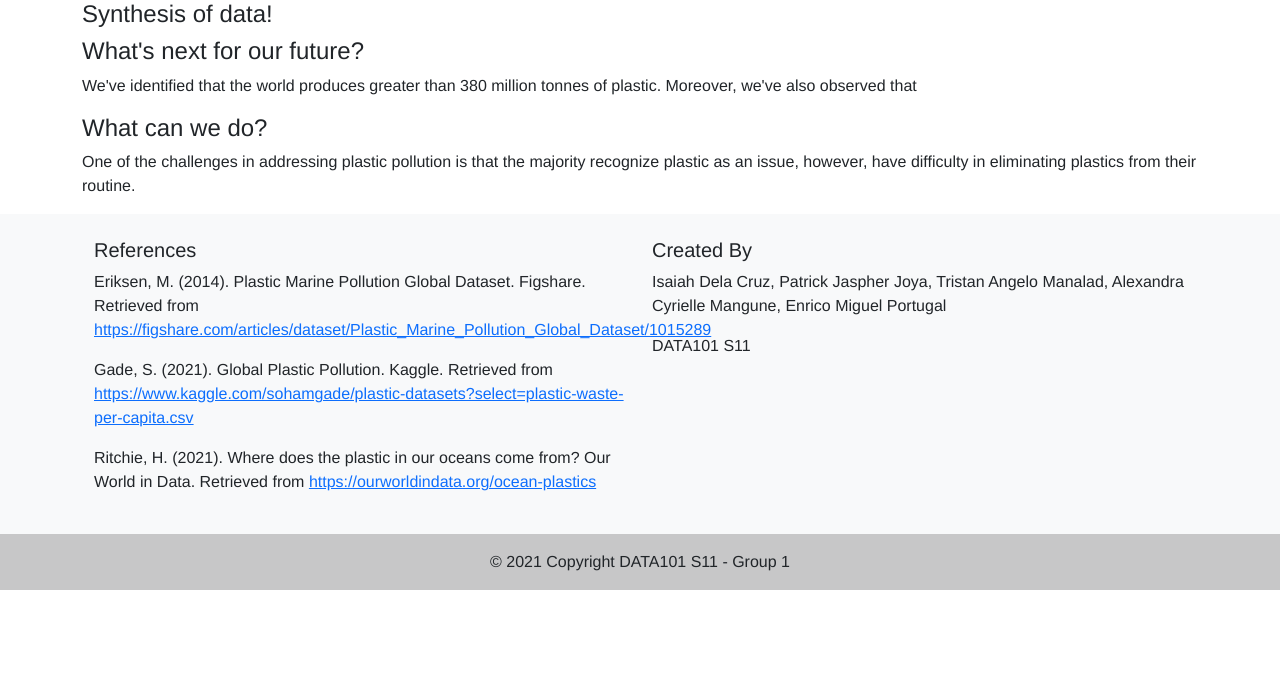
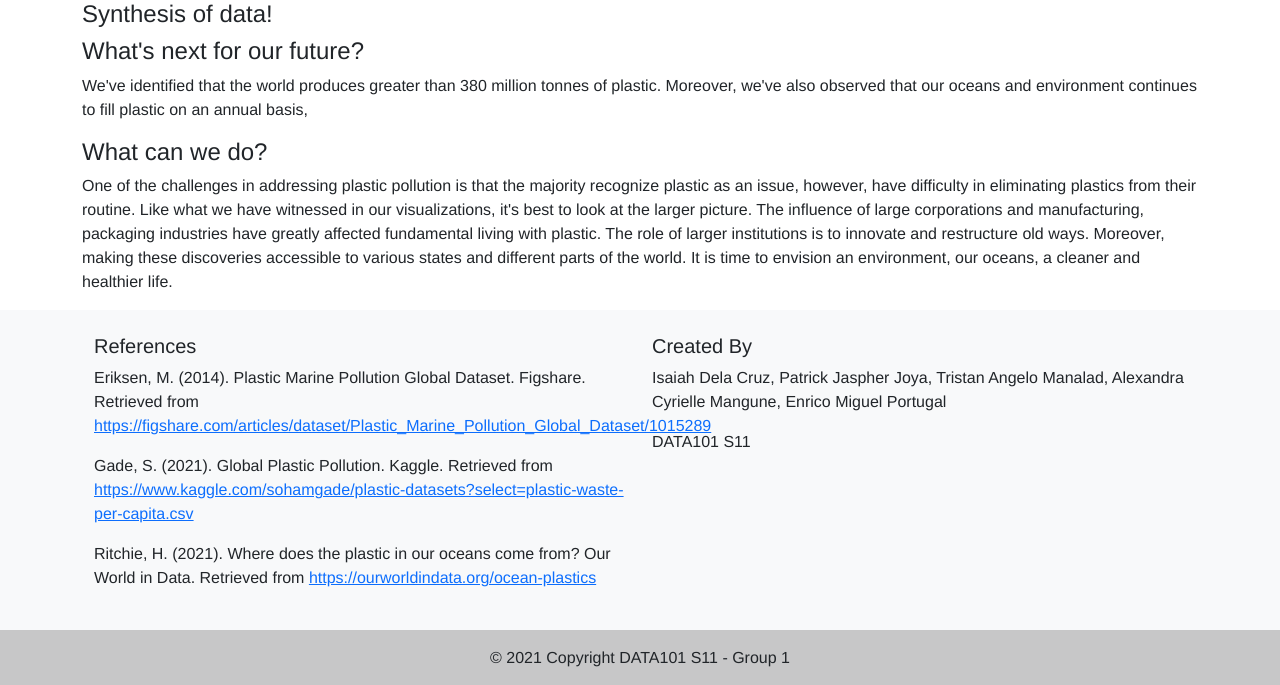
Before and after one commit to lexcyman/data101-app, a Flask app: page /synthesis-of-data in a window 1280 px wide. Shown: the part 56-741 px from the top of the page. Run offline with Flask 2, Linux system fonts and the light colour scheme.

Commit message:
Update synthesis.html

```diff
--- a/application/templates/synthesis.html
+++ b/application/templates/synthesis.html
@@ -6,7 +6,8 @@
 <h4>What's next for our future? </h4>
 <p>
     We've identified that the world produces greater than 380 million tonnes of
-    plastic. Moreover, we've also observed that
+    plastic. Moreover, we've also observed that our oceans and environment continues to fill plastic
+    on an annual basis,
 
 </p>
 
@@ -14,7 +15,11 @@
 <p>
     One of the challenges in addressing plastic pollution is that the majority recognize
     plastic as an issue, however, have difficulty in eliminating plastics from their routine.
-
+    Like what we have witnessed in our visualizations, it's best to look at the larger picture. The influence of large corporations
+    and manufacturing, packaging industries have greatly affected fundamental living with plastic.
+    The role of larger institutions is to innovate and restructure old ways. Moreover, making these
+    discoveries accessible to various states and different parts of the world. It is time to envision
+    an environment, our oceans, a cleaner and healthier life.
 
 </p>
 {% endblock %}
```
